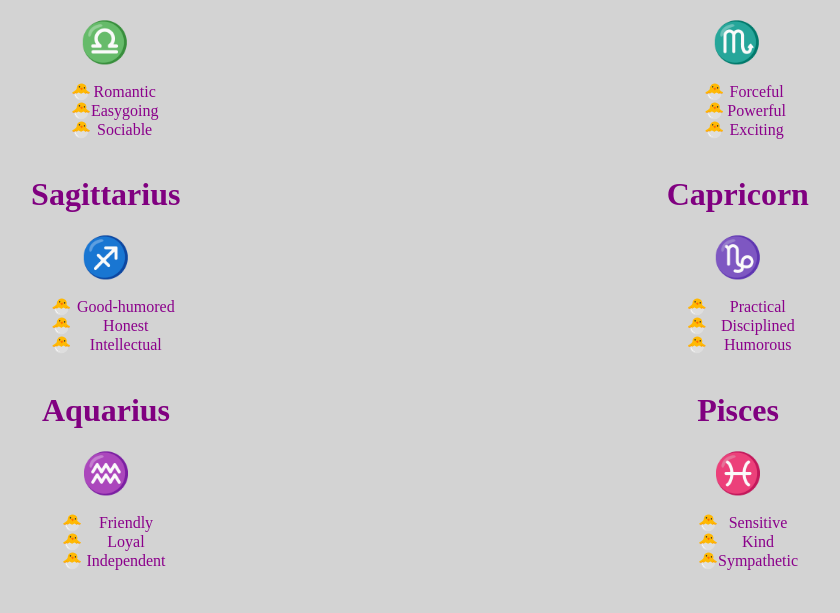
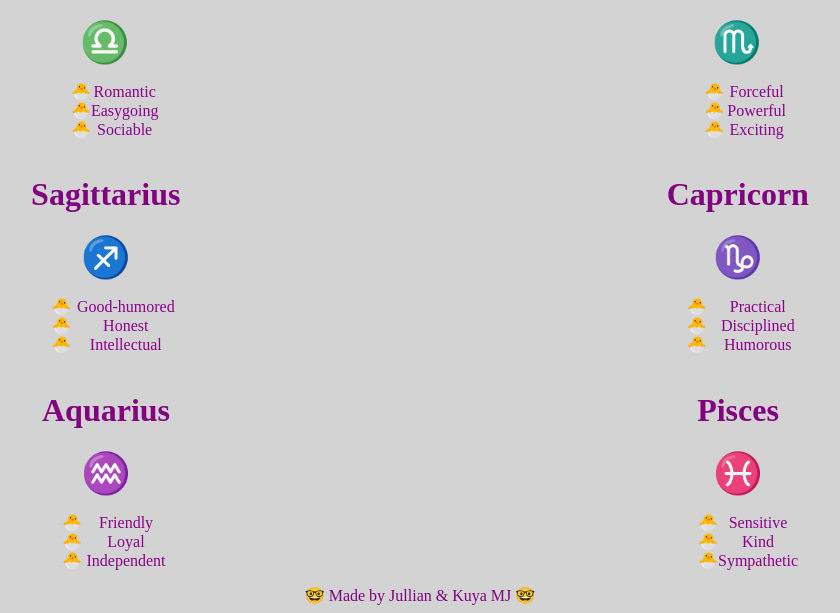
Before and after one commit to michaelsatumba/Jullian-s-First-Website, a plain HTML site: page index.html in a window 1280 px wide. Shown: the part 717-1330 px from the top of the page, without its empty margins (220-1060 px from the left). Drawn offline with Linux system fonts and the light colour scheme.

Commit message:
made by ...

```diff
--- a/index.html
+++ b/index.html
@@ -145,6 +145,8 @@
         </div>
     </div>
 
+    <footer>🤓 Made by Jullian & Kuya MJ 🤓</footer>
+
 
 </body>
 
--- a/styles.css
+++ b/styles.css
@@ -24,3 +24,8 @@ body {
 ul {
 	list-style-type: '🐣';
 }
+
+footer {
+	color: purple;
+	text-align: center;
+}
```
